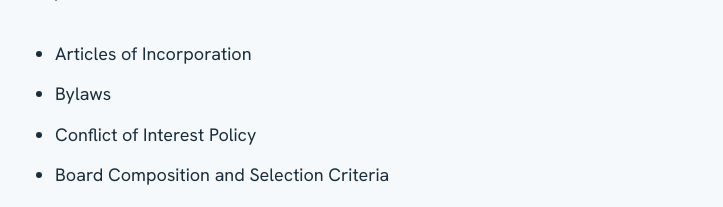
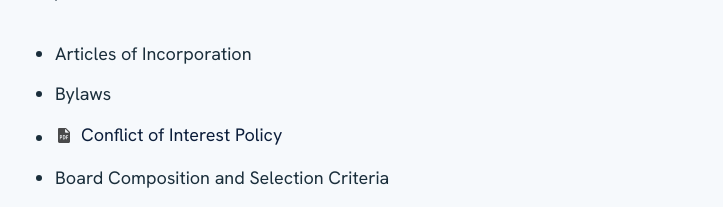
Before and after one commit to Roco41589/ghosts-worth-chasing-site, a Next.js app in the folder ghosts-redesign/: page /resources in a window 1280 px wide. Shown: the part 924-1131 px from the top of the page, without its empty margins (89-812 px from the left). Built offline with nearby package versions, Linux system fonts and the light colour scheme.

Commit message:
Update page.tsx
adding doc

```diff
--- a/ghosts-redesign/app/resources/page.tsx
+++ b/ghosts-redesign/app/resources/page.tsx
@@ -34,7 +34,29 @@ export default function Resources() {
           }}>
             <li>Articles of Incorporation</li>
             <li>Bylaws</li>
-            <li>Conflict of Interest Policy</li>
+           <li>
+  <a
+    href="/documents/conflict-of-interest-policy.pdf"
+    target="_blank"
+    rel="noopener noreferrer"
+    style={{
+      display: 'inline-flex',
+      alignItems: 'center',
+      gap: '8px',
+      color: 'var(--color-deep-navy)',
+      textDecoration: 'none',
+    }}
+  >
+    <img
+      src="/icons8-pdf-30.png"
+      alt="PDF"
+      width={18}
+      height={18}
+      style={{ opacity: 0.7 }}
+    />
+    <span>Conflict of Interest Policy</span>
+  </a>
+</li>
             <li>Board Composition and Selection Criteria</li>
             <li>Investment Policy Statement</li>
             <li>Spending Policy</li>
```
